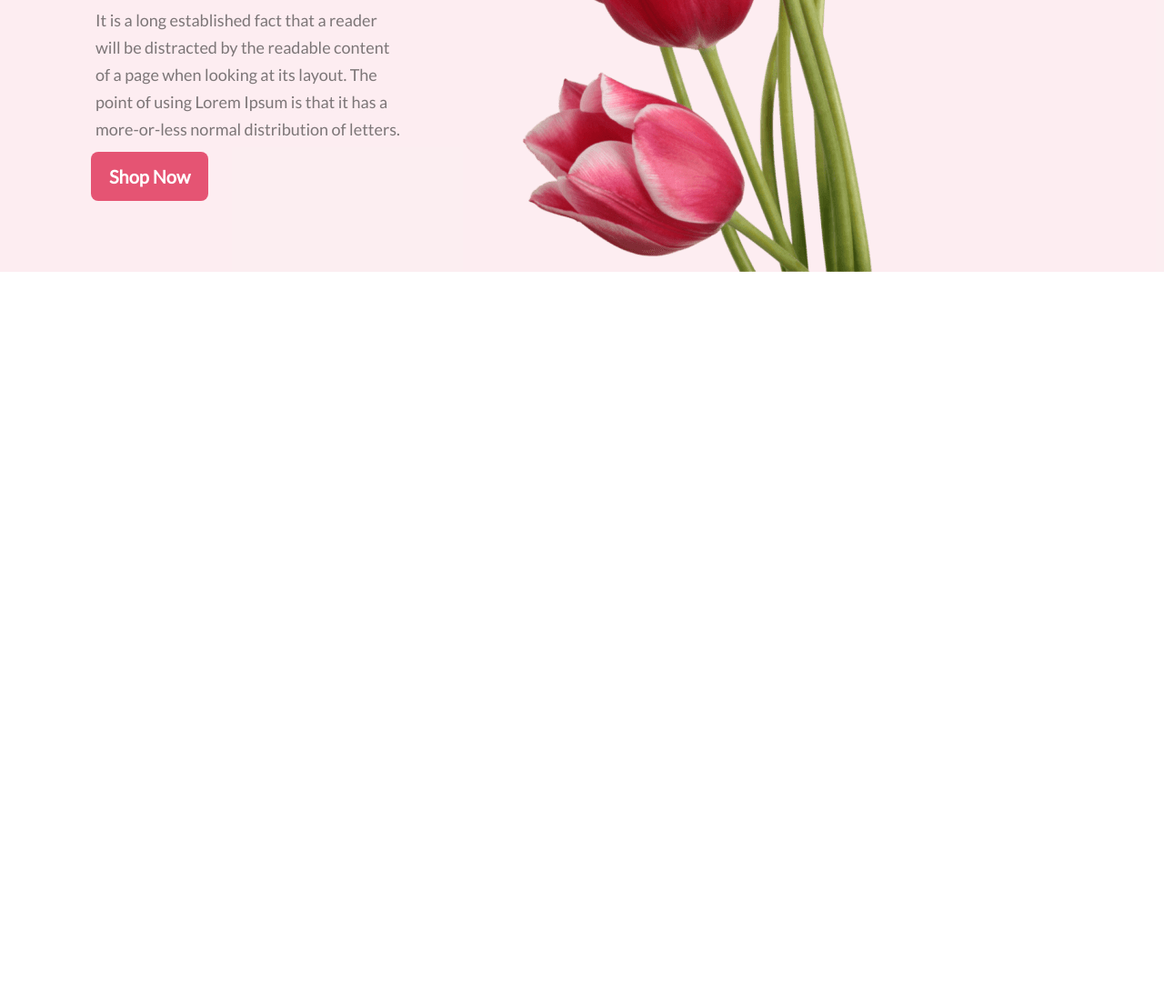
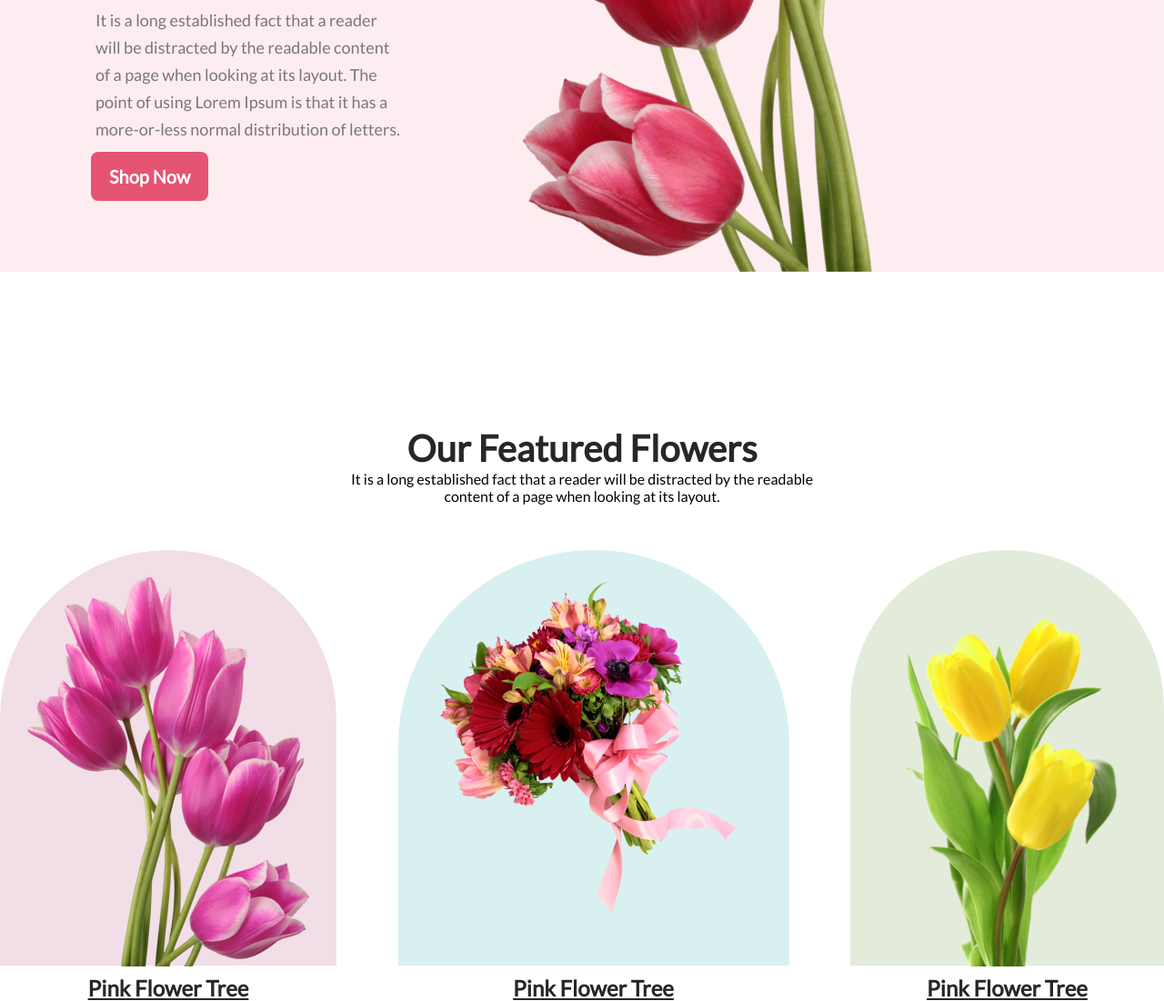
Before and after one commit to momin096/flower-shop-assignment, a plain HTML site: page index.html in a window 1280 px wide. Shown: the part 601-1702 px from the top of the page at 91% size. Before the commit the page ends 900 px from the top, so only its background shows below. Drawn offline with Linux system fonts and the light colour scheme.

Commit message:
featured flowers

```diff
--- a/index.html
+++ b/index.html
@@ -27,6 +27,29 @@
         </section>
 
     </header>
+
+    <main>
+        <section class="featured-caption">
+            <h2 class="featured-title">Our Featured Flowers</h2>
+            <p class="featured-description">It is a long established fact that a reader will be distracted by the
+                readable content of a page when looking at its layout.</p>
+        </section>
+
+        <section class="featured-flowers">
+            <div class="featured-content">
+                <div id="featured-1" class="flowers"><img src="./Flower Asset/pngwing 6.png" alt=""></div>
+                <p class="flower-caption">Pink Flower Tree</p>
+            </div>
+            <div class="featured-content">
+                <div id="featured-2" class="flowers"><img id="flower-" src="./Flower Asset/pngwing 5.png" alt=""></div>
+                <p class="flower-caption">Pink Flower Tree</p>
+            </div>
+            <div class="featured-content">
+                <div id="featured-3" class="flowers"><img id="flower-3" src="./Flower Asset/pngwing 7.png" alt=""></div>
+                <p class="flower-caption">Pink Flower Tree</p>
+            </div>
+        </section>
+    </main>
 </body>
 
 </html>
--- a/styles/style.css
+++ b/styles/style.css
@@ -27,8 +27,8 @@
     gap: 100px;
 }
 
-.header-img{
-    width:635px ;
+.header-img {
+    width: 635px;
 }
 
 .header-title {
@@ -55,3 +55,83 @@
     border: none;
     padding: 15px 20px;
 }
+
+
+/* Featured flowers Styles */
+
+.featured-caption {
+    margin: 170px auto 50px;
+    text-align: center;
+    width: 549px;
+
+}
+
+.featured-title {
+    margin-top: 10px;
+    color: #272727;
+    font-size: 40px;
+    font-weight: 800;
+
+}
+
+
+.featured-flowers {
+    max-width: 1440px;
+    margin: 0 auto;
+    display: flex;
+    justify-content: space-between;
+    align-items: center;
+    display: flex;
+
+}
+
+#featured-1 {
+    padding: 30px 30px 0px 30px;
+    border-radius: 300px 300px 0px 0px;
+    background: rgba(167, 33, 98, 0.15);
+    height: 427px;
+
+}
+
+#featured-2 {
+    padding: 30px 30px 0px 30px;
+    border-radius: 300px 300px 0px 0px;
+    background: rgba(5, 151, 160, 0.15);
+    height: 427px;
+}
+
+#featured-3 {
+    padding: 30px 30px 0px 30px;
+    border-radius: 300px 300px 0px 0px;
+    background: rgba(71, 125, 17, 0.15);
+    height: 427px;
+
+
+}
+
+
+#flower-2 {
+    width: 285px;
+
+}
+
+#flower-3 {
+    width: 285px;
+
+}
+
+
+.featured-content {
+    text-align: center;
+    display: flex;
+    flex-direction: column;
+}
+
+.featured-content>p {
+    margin-top: 10px;
+    color: #272727;
+    text-align: center;
+    font-size: 24px;
+    font-weight: 700;
+    text-decoration-line: underline;
+}
```
